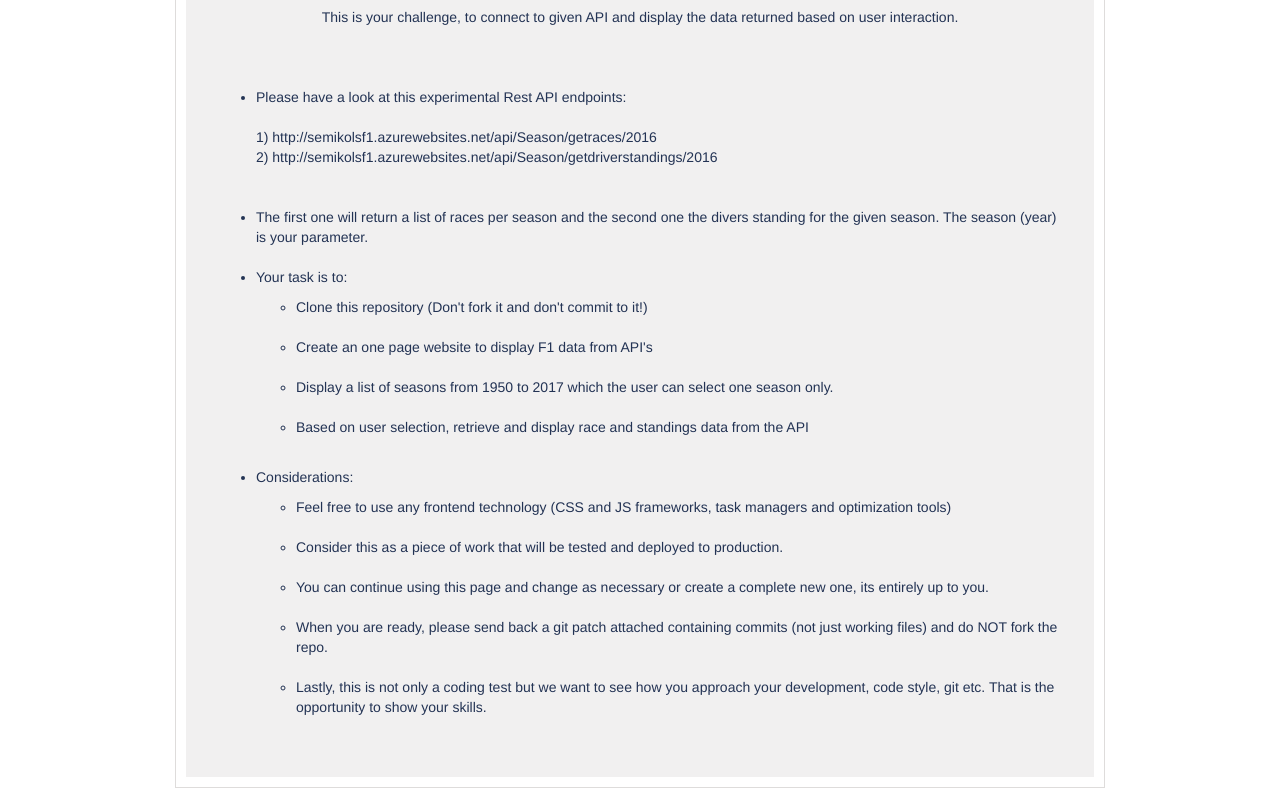
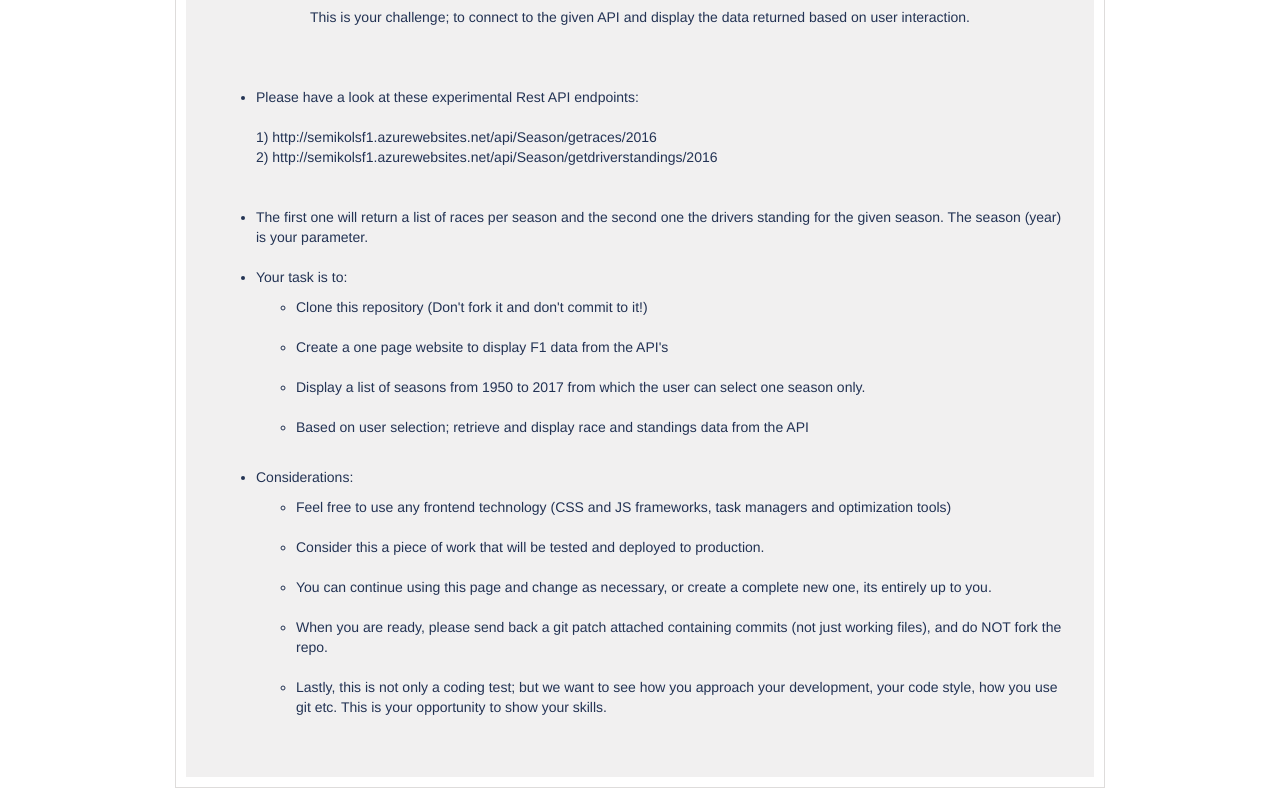
Before and after one commit to ademargomes/stats, a website: page Index.html in a window 1280 px wide. Shown: the part 188-976 px from the top of the page. Drawn offline with nearby package versions, Linux system fonts and the light colour scheme.

Commit message:
corrected text

```diff
--- a/Index.html
+++ b/Index.html
@@ -32,39 +32,39 @@
 
         <div class="settemplate">
           <h1>Stats Page Test</h1>
-          <p>This is your challenge, to connect to given API and display the data returned based on user interaction.</p>
+          <p>This is your challenge; to connect to the given API and display the data returned based on user interaction.</p>
         </div>
         <div>
           <ul>
             <li>
-              Please have a look at this experimental Rest API endpoints: <br><br>
+              Please have a look at these experimental Rest API endpoints: <br><br>
               <span>1) http://semikolsf1.azurewebsites.net/api/Season/getraces/2016</span> <br>
               <span>2) http://semikolsf1.azurewebsites.net/api/Season/getdriverstandings/2016</span><br><br>
             </li>
             <li>
-              The first one will return a list of races per season and the second one the divers standing for the given season. The season
+              The first one will return a list of races per season and the second one the drivers standing for the given season. The season
               (year) is your parameter.
             </li>
             <li>
               Your task is to:
               <ul>
                 <li>Clone this repository (Don't fork it and don't commit to it!) </li>
-                <li>Create an one page website to display F1 data from API's </li>
-                <li>Display a list of seasons from 1950 to 2017 which the user can select one season only.</li>
-                <li>Based on user selection, retrieve and display race and standings data from the API</li>
+                <li>Create a one page website to display F1 data from the API's </li>
+                <li>Display a list of seasons from 1950 to 2017 from which the user can select one season only.</li>
+                <li>Based on user selection; retrieve and display race and standings data from the API</li>
               </ul>
             </li>
             <li>
               Considerations:
               <ul>
                 <li>Feel free to use any frontend technology (CSS and JS frameworks, task managers and optimization tools)</li>
-                <li>Consider this as a piece of work that will be tested and deployed to production.</li>
-                <li>You can continue using this page and change as necessary or create a complete new one, its entirely up to
+                <li>Consider this a piece of work that will be tested and deployed to production.</li>
+                <li>You can continue using this page and change as necessary, or create a complete new one, its entirely up to
                   you.</li>
-                <li>When you are ready, please send back a git patch attached containing commits (not just working files) and
+                <li>When you are ready, please send back a git patch attached containing commits (not just working files), and
                   do NOT fork the repo. </li>
-                <li>Lastly, this is not only a coding test but we want to see how you approach your development, code style,
-                  git etc. That is the opportunity to show your skills.</li>
+                <li>Lastly, this is not only a coding test; but we want to see how you approach your development, your code style,
+                  how you use git etc. This is your opportunity to show your skills.</li>
 
               </ul>
             </li>
```
